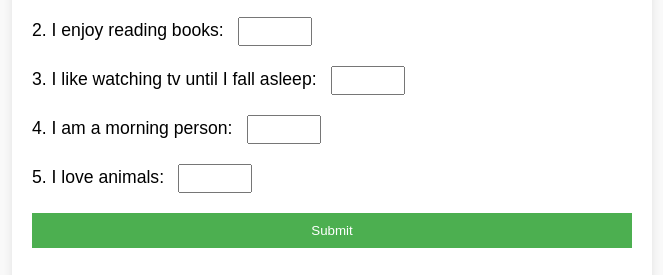
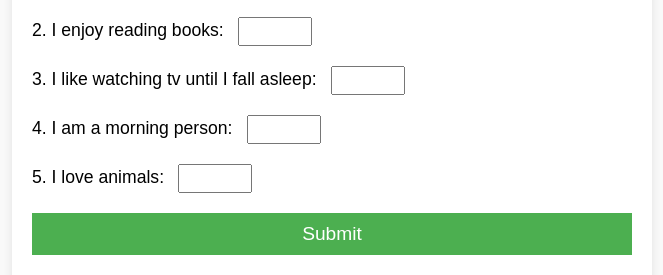
Before and after one commit to Familymeet/matchmaker, a plain HTML site: page index.html in a window 1280 px wide. Shown: the part 182-457 px from the top of the page, without its empty margins (308-971 px from the left). Drawn offline with Linux system fonts and the light colour scheme.

Commit message:
update files

```diff
--- a/index.html
+++ b/index.html
@@ -30,7 +30,8 @@
                 <label for="q5">5. I love animals:</label>
                 <input type="number" id="q5" name="q5" min="1" max="5" required>
             </div>
-            <button onclick="calculateCompatibility()">Submit</button>
+            <button type="button" onclick="calculateCompatibility()">Submit</button>
+
 
         </form>
 
--- a/script.js
+++ b/script.js
@@ -13,7 +13,7 @@ document.getElementById("quizForm").addEventListener("submit", function(event) {
 
     // Check if all inputs are valid numbers
     if (answers.some(isNaN)) {
-        alert("Please fill in all the questions with valid numbers.");
+        alert("Please fill in all the questions if you want to be with me.");
         return;
     }
 
--- a/styles.css
+++ b/styles.css
@@ -38,7 +38,7 @@ button {
     padding: 10px;
     background-color: #4CAF50;
     color: white;
-  st  font-size: 1.2em;
+    font-size: 1.2em;
     border: none;
     cursor: pointer;
 }
```
